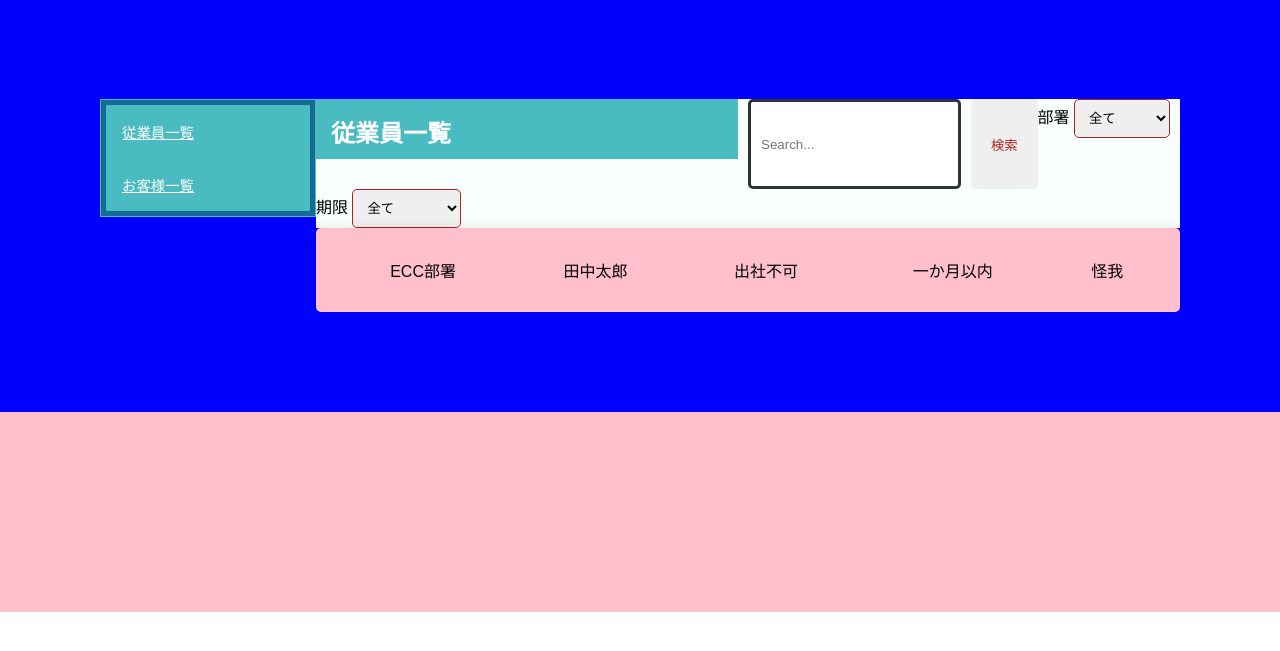
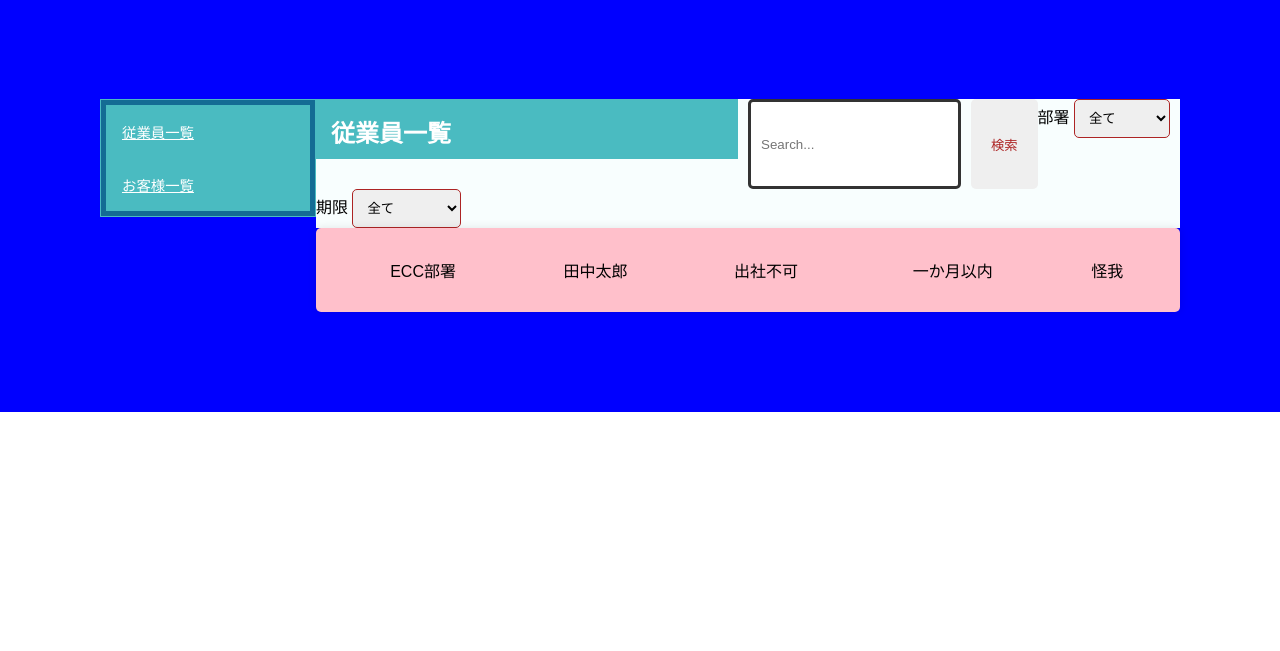
Before and after one commit to toma1128/Fairies, a PHP site: page /home_employee.html in a window 1280 px wide. Shown: the part 103-754 px from the top of the page. Run offline with PHP 8.4, Linux system fonts and the light colour scheme.

Commit message:
footerの削除

```diff
--- a/Fairies/web/html/home_employee.css
+++ b/Fairies/web/html/home_employee.css
@@ -25,11 +25,6 @@ main {
   margin: 0 auto;
   padding: 100px;
   background-color: blue;
-}
-
-footer {
-  padding: 100px;
-  background-color: pink;
 }
 
 h2 {
--- a/Fairies/web/html/home_employee.html
+++ b/Fairies/web/html/home_employee.html
@@ -72,7 +72,6 @@
             </div>
         </div>
     </main>
-    <footer></footer>
 </body>
 
 </html>
```
